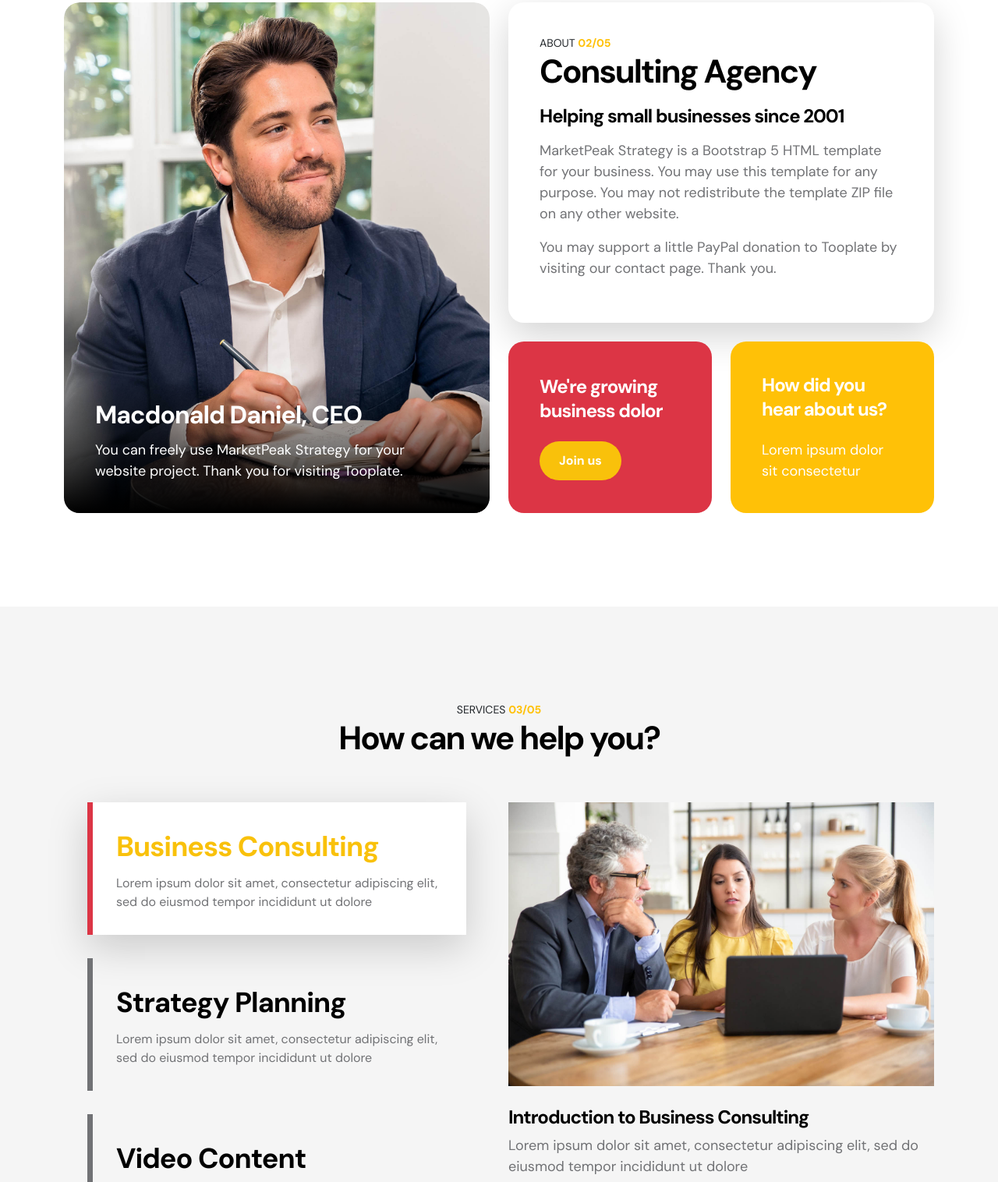
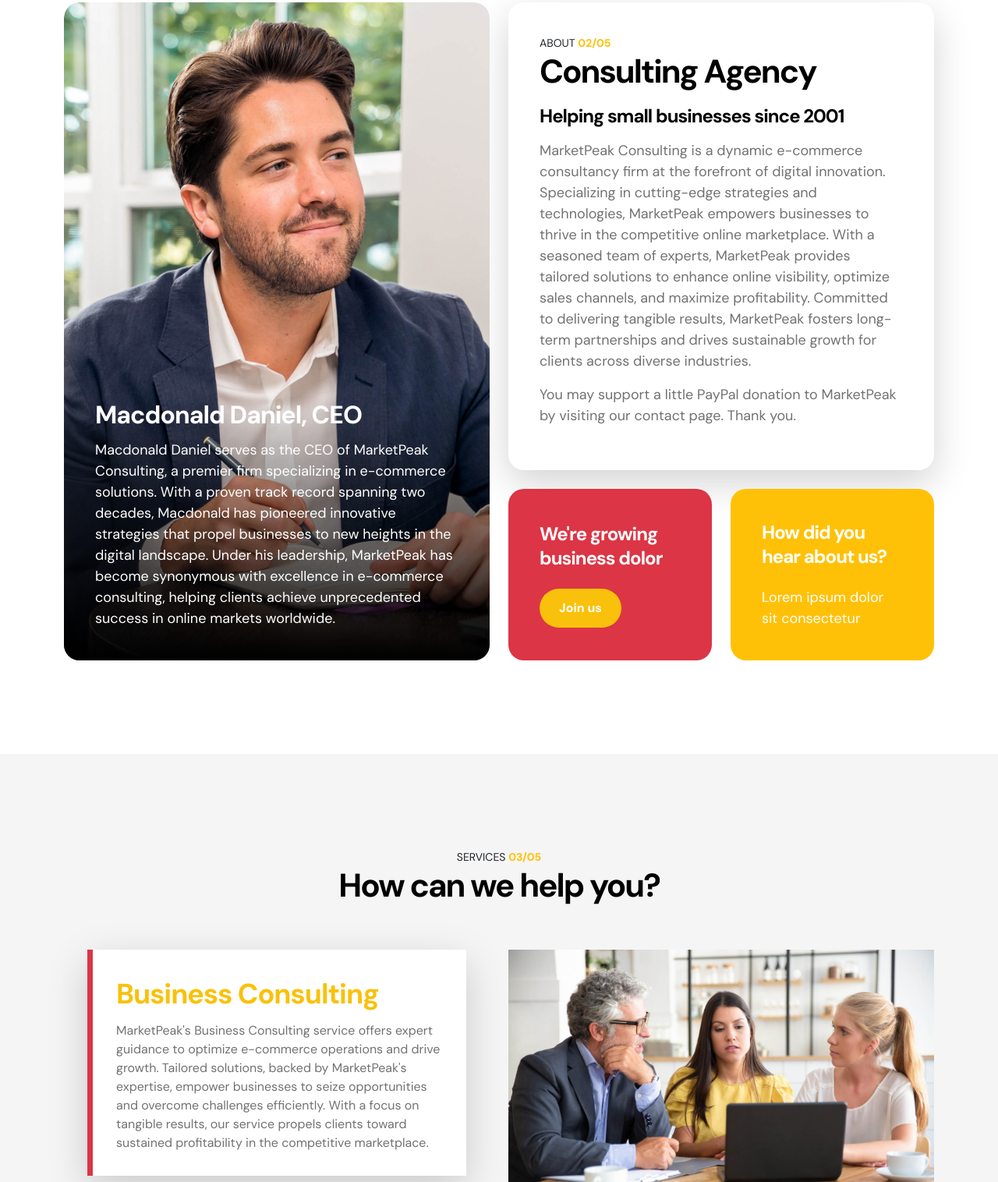
Before and after one commit to thelogicguy/MarketPeak_Ecommerce, a plain HTML site: page 2130_waso_strategy/index.html in a window 1280 px wide. Shown: the part 912-2428 px from the top of the page at 78% size. Drawn offline with Linux system fonts and the light colour scheme.

Commit message:
Add additional features

```diff
--- a/2130_waso_strategy/index.html
+++ b/2130_waso_strategy/index.html
@@ -77,7 +77,7 @@
         <nav class="navbar navbar-expand-lg bg-white shadow-lg">
             <div class="container">
 
-                <a href="#" class="navbar-brand">Waso <span class="text-danger">Strategy</span></a>
+                <a href="#" class="navbar-brand">MarketPeak<span class="text-danger">Consulting</span></a>
 
                 <button class="navbar-toggler" type="button" data-bs-toggle="collapse" data-bs-target="#navbarNav" aria-controls="navbarNav" aria-expanded="false" aria-label="Toggle navigation">
                     <span class="navbar-toggler-icon"></span>
@@ -190,7 +190,7 @@
                                 <div class="about-image-info">
                                     <h4 class="text-white">Macdonald Daniel, CEO</h4>
 
-                                    <p class="text-white mb-0">You can freely use MarketPeak Strategy for your website project. Thank you for visiting Tooplate.</p>
+                                    <p class="text-white mb-0">Macdonald Daniel serves as the CEO of MarketPeak Consulting, a premier firm specializing in e-commerce solutions. With a proven track record spanning two decades, Macdonald has pioneered innovative strategies that propel businesses to new heights in the digital landscape. Under his leadership, MarketPeak has become synonymous with excellence in e-commerce consulting, helping clients achieve unprecedented success in online markets worldwide.</p>
                                 </div>
                             </div>
                         </div>
@@ -205,9 +205,9 @@
 
                                     <h5 class="mb-3">Helping small businesses since 2001</h5>
 
-                                    <p>MarketPeak Strategy is a Bootstrap 5 HTML template for your business. You may use this template for any purpose. You may not redistribute the template ZIP file on any other website.</p>
+                                    <p>MarketPeak Consulting is a dynamic e-commerce consultancy firm at the forefront of digital innovation. Specializing in cutting-edge strategies and technologies, MarketPeak empowers businesses to thrive in the competitive online marketplace. With a seasoned team of experts, MarketPeak provides tailored solutions to enhance online visibility, optimize sales channels, and maximize profitability. Committed to delivering tangible results, MarketPeak fosters long-term partnerships and drives sustainable growth for clients across diverse industries.</p>
 
-                                    <p>You may support a little PayPal donation to Tooplate by visiting our <a href="https://www.tooplate.com/contact">contact page</a>. Thank you.</p>
+                                    <p>You may support a little PayPal donation to MarketPeak by visiting our <a href="https://www.marketpeak.com/contact">contact page</a>. Thank you.</p>
                                 </div>
                             </div>
 
@@ -257,13 +257,13 @@
                                     <button class="nav-link active" id="nav-business-tab" data-bs-toggle="tab" data-bs-target="#nav-business" type="button" role="tab" aria-controls="nav-business" aria-selected="true">
                                         <h3>Business Consulting</h3>
 
-                                        <span>Lorem ipsum dolor sit amet, consectetur adipiscing elit, sed do eiusmod tempor incididunt ut dolore</span>
+                                        <span>MarketPeak's Business Consulting service offers expert guidance to optimize e-commerce operations and drive growth. Tailored solutions, backed by MarketPeak's expertise, empower businesses to seize opportunities and overcome challenges efficiently. With a focus on tangible results, our service propels clients toward sustained profitability in the competitive marketplace.</span>
                                     </button>
 
                                     <button class="nav-link" id="nav-strategy-tab" data-bs-toggle="tab" data-bs-target="#nav-strategy" type="button" role="tab" aria-controls="nav-strategy" aria-selected="false">
                                         <h3>Strategy Planning</h3>
 
-                                        <span>Lorem ipsum dolor sit amet, consectetur adipiscing elit, sed do eiusmod tempor incididunt ut dolore</span>
+                                        <span>MarketPeak's Strategy as a Service (SaaS) provides businesses with expert guidance to navigate complex challenges and seize opportunities. Our tailored strategies, backed by industry-leading expertise, empower clients to achieve their goals efficiently and sustainably. With a focus on tangible results and long-term success, MarketPeak's SaaS offering is the catalyst for transformative growth in today's dynamic marketplace.</span>
                                     </button>
 
                                     <button class="nav-link" id="nav-video-tab" data-bs-toggle="tab" data-bs-target="#nav-video" type="button" role="tab" aria-controls="nav-video" aria-selected="false">
```
